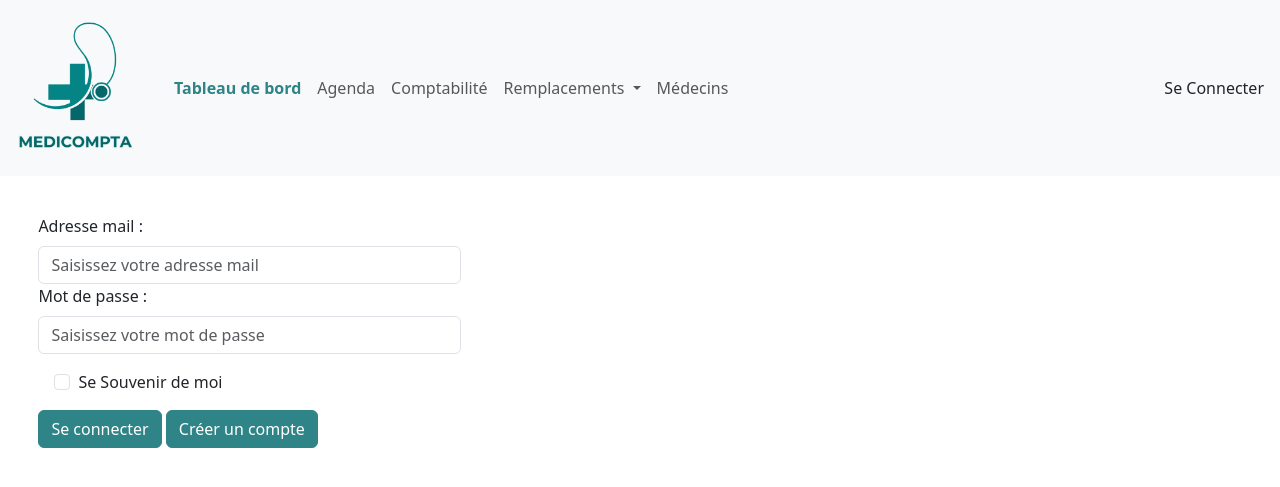
After one commit to Guillaumegvr/MediCompta, a Symfony app: template templates/login/index.html.twig in a window 1280 px wide. The commit adds this page. Shown: the top 487 px of the page. Run offline with Twig, Linux system fonts and the light colour scheme; the template is opened without the code that fills it, so the values that code supplies are empty; style sheets or scripts are compiled from the project's sources; some libraries are stand-ins or nearby versions.

Commit message:
Création Login

```diff
--- a/assets/styles/app.css
+++ b/assets/styles/app.css
@@ -11,3 +11,21 @@
     color: #2E8486;
     font-weight: bold;
 }
+
+#login-form{
+    width: 33%;
+    height: auto;
+    display: flex;
+    flex-direction: column;
+    margin: 3%;
+}
+
+button{
+    background-color: #2E8486 !important;
+    border-color: #2E8486 !important;
+}
+
+button:hover{
+    background-color: #255e5f !important;
+    border-color: #255e5f !important;
+}
--- a/templates/base.html.twig
+++ b/templates/base.html.twig
@@ -13,16 +13,16 @@
 </head>
 <body>
     <nav class="navbar navbar-expand-lg navbar-light bg-light">
-        <a class="navbar-brand" href="#">
+        <a class="navbar-brand" href="{{ path('app_main_home') }}">
             <img class="logo" src="{{ asset('image/logo.png') }}" width="150" height="150" alt="logo site">
         </a>
-        <button class="navbar-toggler" type="button" data-bs-toggle="collapse" data-bs-target="#navbarSupportedContent" aria-controls="navbarSupportedContent" aria-expanded="false" aria-label="Toggle navigation">
+        <button class="navbar-toggler m-3" type="button" data-bs-toggle="collapse" data-bs-target="#navbarSupportedContent" aria-controls="navbarSupportedContent" aria-expanded="false" aria-label="Toggle navigation">
             <span class="navbar-toggler-icon"></span>
         </button>
         <div class="collapse navbar-collapse justify-content-between" id="navbarSupportedContent">
             <ul class="navbar-nav mr-auto">
                 <li class="nav-item active">
-                    <a class="nav-link" id="activeLink" href="#">Tableau de bord</a>
+                    <a class="nav-link" id="activeLink" href="{{ path('app_main_home') }}">Tableau de bord</a>
                 </li>
                 <li class="nav-item">
                     <a class="nav-link" href="#">Agenda</a>
@@ -40,10 +40,10 @@
                     </div>
                 </li>
                 <li class="nav-item">
-                    <a class="nav-link" href="#">Medecin</a>
+                    <a class="nav-link" href="#">Médecins</a>
                 </li>
             </ul>
-            <a class="nav-link m-3" href="#">Se Connecter</a>
+           <a class="nav-link m-3" href="{{ path('app_login_index') }}">Se Connecter</a>
         </div>
     </nav>
 {% block javascripts %}
--- /dev/null
+++ b/templates/login/index.html.twig
@@ -0,0 +1,29 @@
+{% extends 'base.html.twig' %}
+
+{# ... #}
+
+{% block body %}
+
+    {% if error %}
+        <div class="alert alert-danger">{{ error.messageKey|trans(error.messageData, 'security') }}</div>
+    {% endif %}
+    <div id="login-form">
+    <form action="{{ path('app_login_index') }}" method="post" >
+        <div class="form-group">
+            <label class="form-label" for="username">Adresse mail :</label>
+            <input type="email" class="form-control" id="username" name="_username" aria-describedby="emailHelp" placeholder="Saisissez votre adresse mail" value="{{ last_username }}" required>
+        </div>
+        <div class="form-group">
+            <label class="form-label" for="password">Mot de passe :</label>
+            <input type="password" class="form-control" id="password" placeholder="Saisissez votre mot de passe" name="_password" required>
+        </div>
+        <div class="form-check m-3">
+            <input type="checkbox" class="form-check-input" id="SeSouvenirDeMoi">
+            <label class="form-check-label" for="SeSouvenirDeMoi">Se Souvenir de moi</label>
+        </div>
+        <button type="submit" class="btn btn-primary">Se connecter</button>
+        <button type="submit" class="btn btn-primary">Créer un compte</button>
+    </form>
+    </div>
+
+{% endblock %}
```
Also changed, not shown: migrations/Version20240728092825.php (added, +33 -0 lines), src/Controller/LoginController.php (added, +26 -0 lines), src/Entity/User.php (added, +119 -0 lines), src/Repository/UserRepository.php (added, +60 -0 lines), 3 other files.
